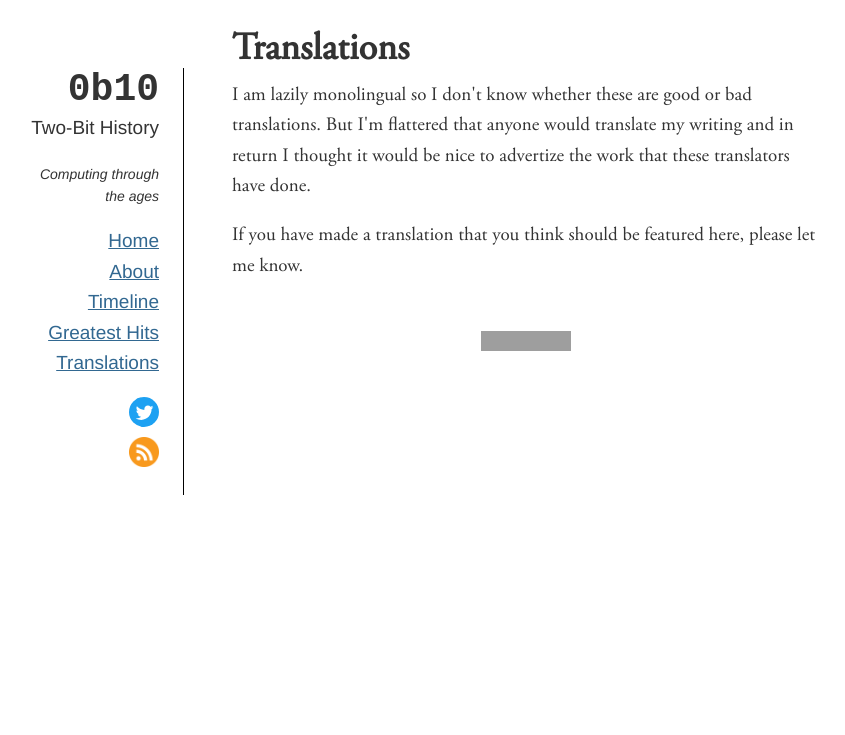
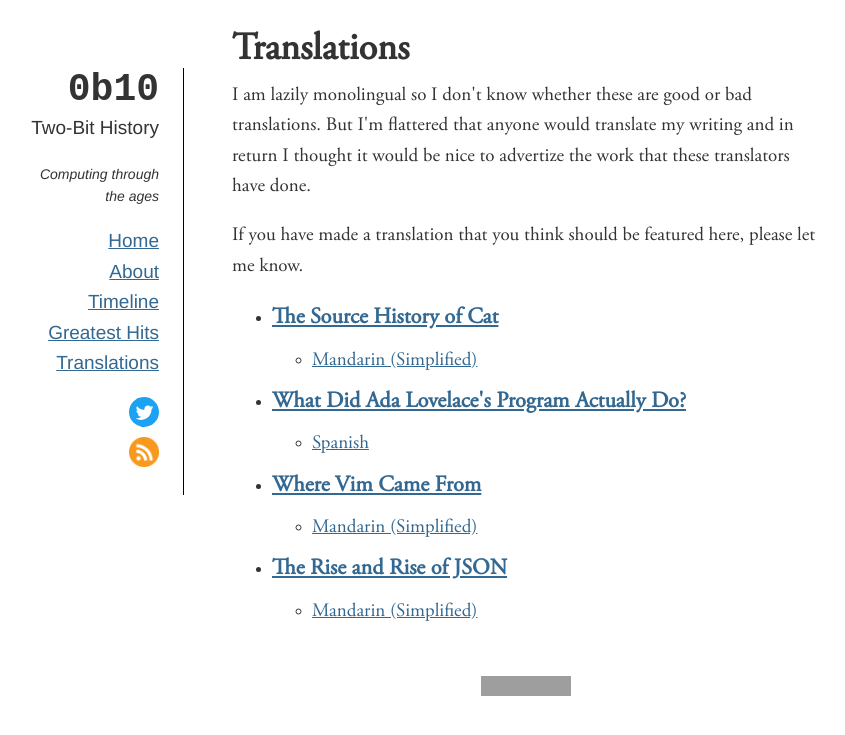
Before and after one commit to sinclairtarget/sinclairtarget.github.io, a Jekyll site: the page built from translations.html, in a window 1280 px wide. Shown: the top 735 px of the page, without its empty margins (114-959 px from the left). Built offline with Jekyll 4.4.1, drawn with Linux system fonts in a browser that asks for light colours; grey boxes are pictures that could not be loaded.

Commit message:
Add translation metadata to four posts.

```diff
--- a/_posts/2018-08-05-where-vim-came-from.md
+++ b/_posts/2018-08-05-where-vim-came-from.md
@@ -4,6 +4,9 @@ description: >
     Tracing the long lineage of software that brought us Vim.
 tags: ['Tools']
 year: 1991
+translations:
+    - language: 'Mandarin (Simplified)'
+      url: 'https://github.com/jobbole/translation-project/blob/trans/translation/Where-Vim-Came-From.md'
 ---
 
 I recently stumbled across a file format known as Intel HEX. As far as I can
--- a/_posts/2018-11-12-cat.md
+++ b/_posts/2018-11-12-cat.md
@@ -4,6 +4,9 @@ year: 1969
 tags: ['Tools']
 description: >
     A tour of the many historical implementations of the Unix cat utility.
+translations:
+    - language: 'Mandarin (Simplified)'
+      url: 'https://github.com/jobbole/translation-project/blob/trans/translation/37-the-source-history-of-ca.md'
 ---
 I once had a debate with members of my extended family about whether a computer
 science degree is a degree worth pursuing. I was in college at the time and
```
Also changed, not shown: _posts/2017-09-21-the-rise-and-rise-of-json.md (+3 -0 lines), _posts/2018-08-18-ada-lovelace-note-g.md (+3 -0 lines).
